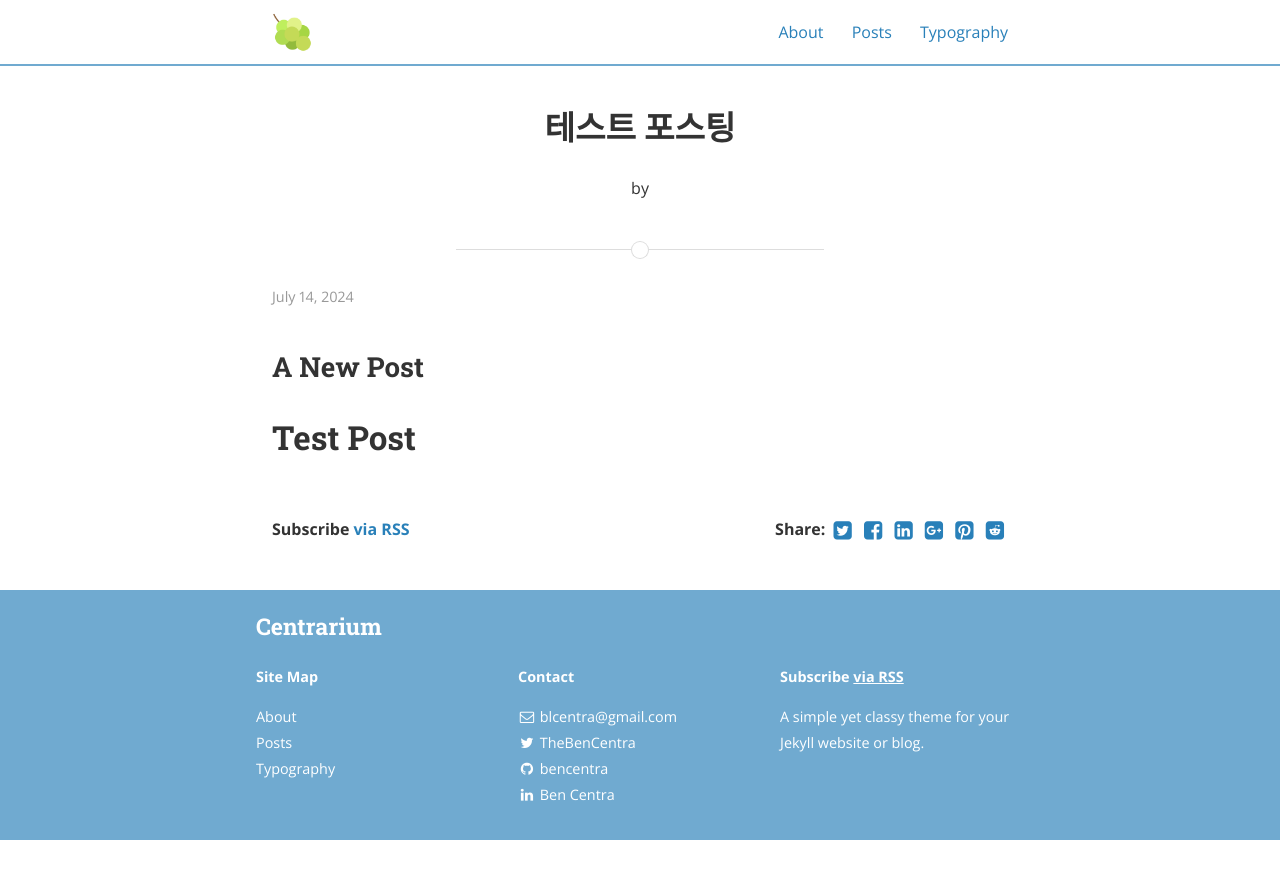
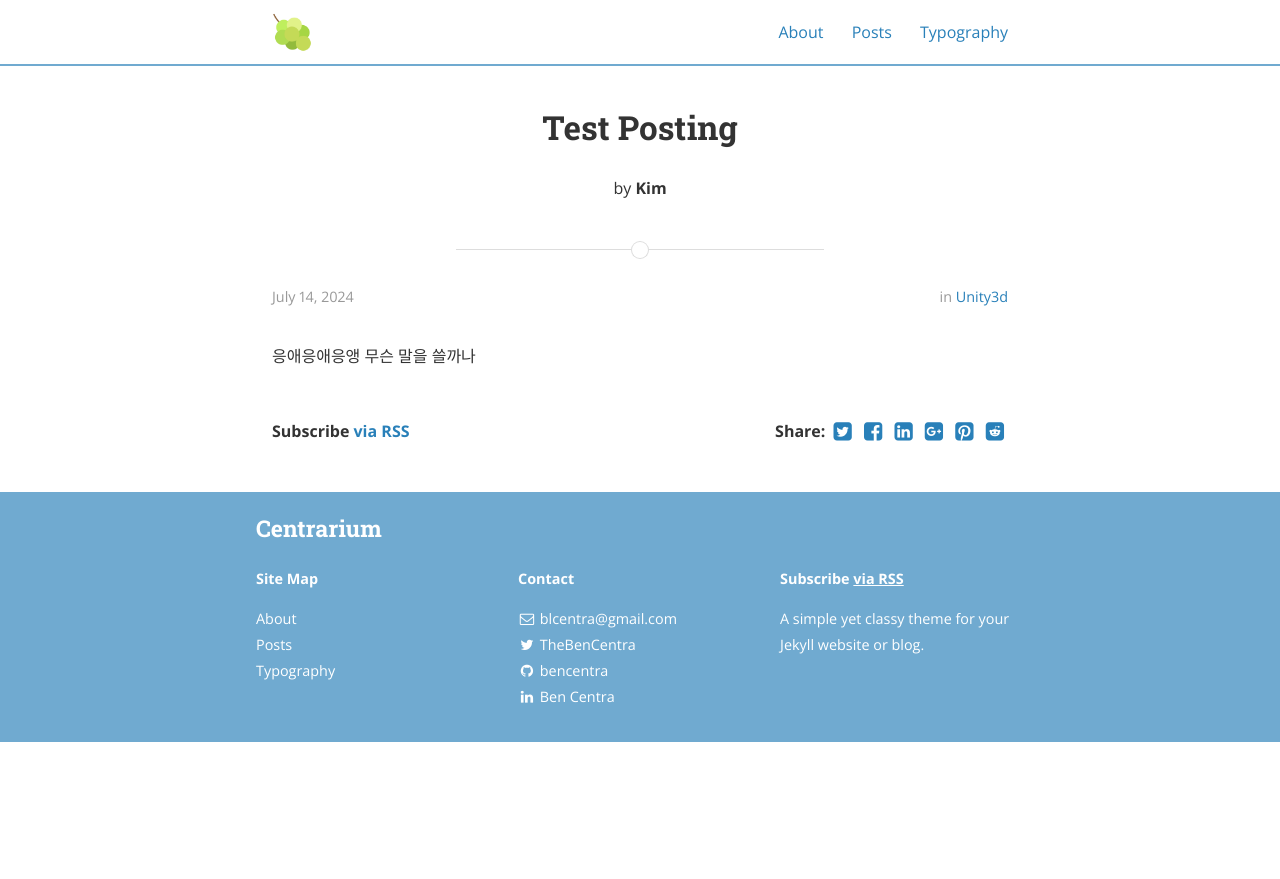
Before and after one commit to CottonCandyGrape/cctech, a Jekyll site: the page built from _posts/2024-07-14-테스트-포스팅.md, in a window 1280 px wide. Shown: the top 879 px of the page. Built offline with Jekyll 4.4.1, drawn with Linux system fonts in a browser that asks for light colours; nearby versions of some CDN libraries; our own code applies the rules of GitHub Pages for plain Markdown files.

Commit message:
Update 2024-07-14-테스트-포스팅.md

```diff
--- a/_posts/2024-07-14-테스트-포스팅.md
+++ b/_posts/2024-07-14-테스트-포스팅.md
@@ -1,3 +1,9 @@
-## A New Post
+---
+layout: post
+title : "Test Posting"
+author : Kim
+categories : Unity3D
+---
 
-# Test Post
+응애응애응앵
+무슨 말을 쓸까나
```
